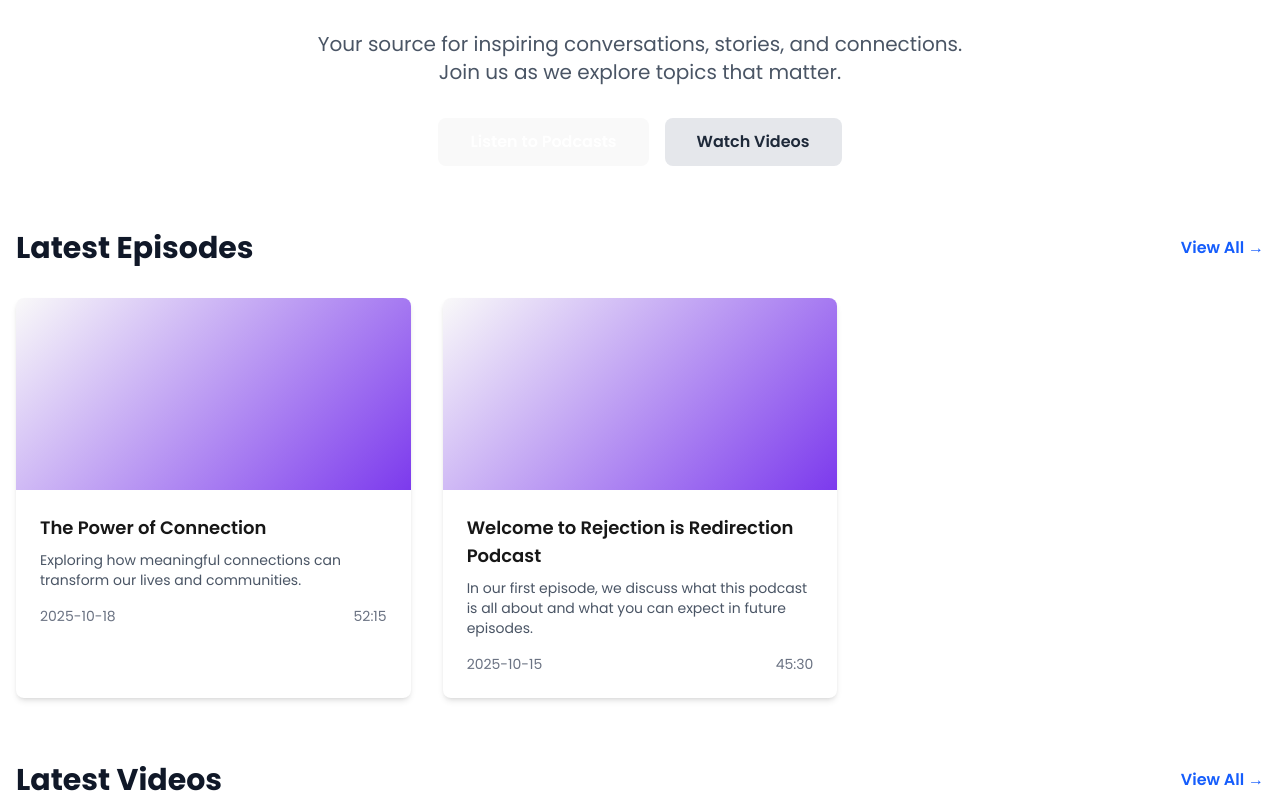
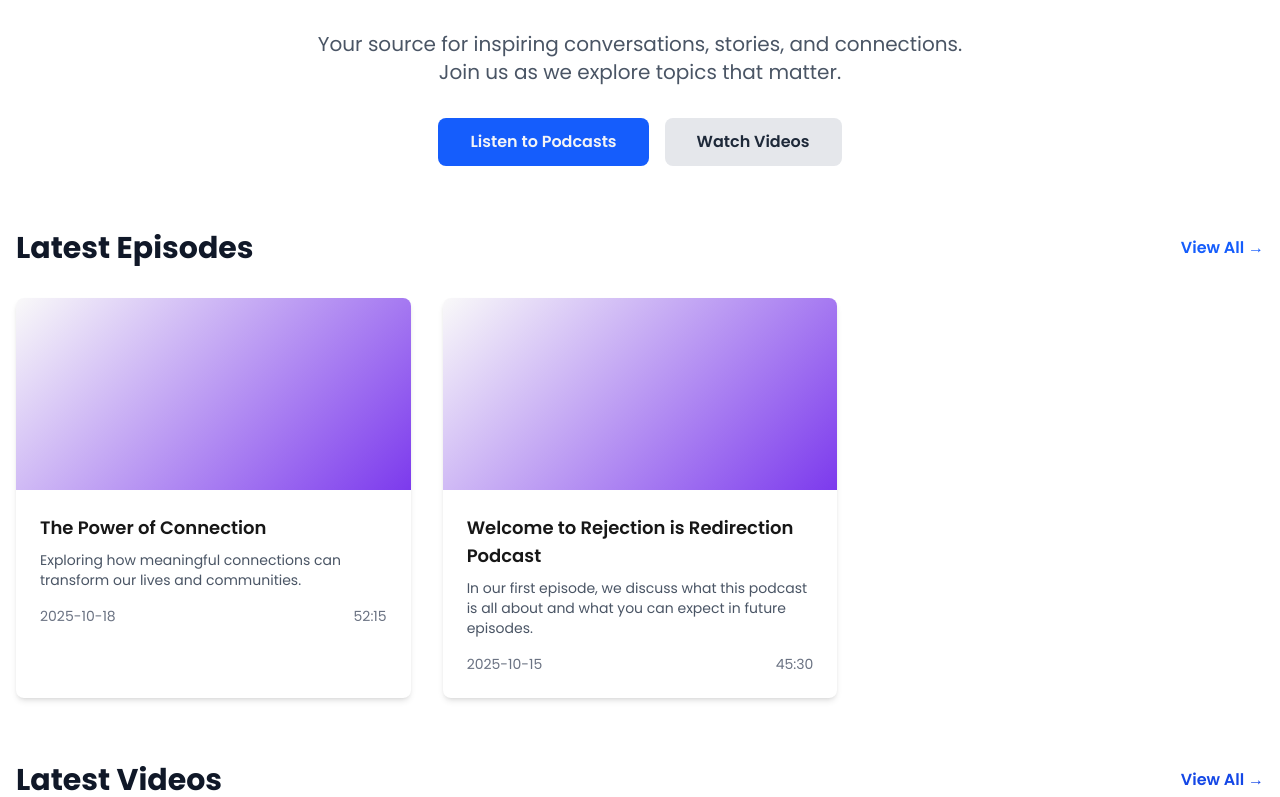
Before and after one commit to xrustiks/rejred, a Next.js app: page / in a window 1280 px wide. Shown: the part 323-1120 px from the top of the page. Built offline with nearby package versions, Linux system fonts and the light colour scheme.

Commit message:
button color changed

```diff
--- a/app/page.tsx
+++ b/app/page.tsx
@@ -19,7 +19,7 @@ export default function Home() {
         <div className="flex gap-4 justify-center">
           <Link
             href="/podcasts"
-            className="[background:var(--primary)] hover:brightness-110 text-white px-6 sm:px-8 py-3 rounded-lg font-semibold transition-colors"
+            className="bg-blue-600 hover:bg-blue-1000 text-gray-100 px-6 sm:px-8 py-3 rounded-lg font-semibold transition-colors"
           >
             Listen to Podcasts
           </Link>
@@ -65,7 +65,7 @@ export default function Home() {
       <section className="mb-12 sm:mb-16">
         <div className="flex justify-between items-center mb-8">
           <h2 className="text-3xl font-bold text-gray-900">Latest Videos</h2>
-          <Link href="/videos" className="text-blue-600 hover:text-blue-700 font-semibold">
+          <Link href="/videos" className="text-blue-700 hover:text-blue-700 font-semibold">
             View All →
           </Link>
         </div>
```
